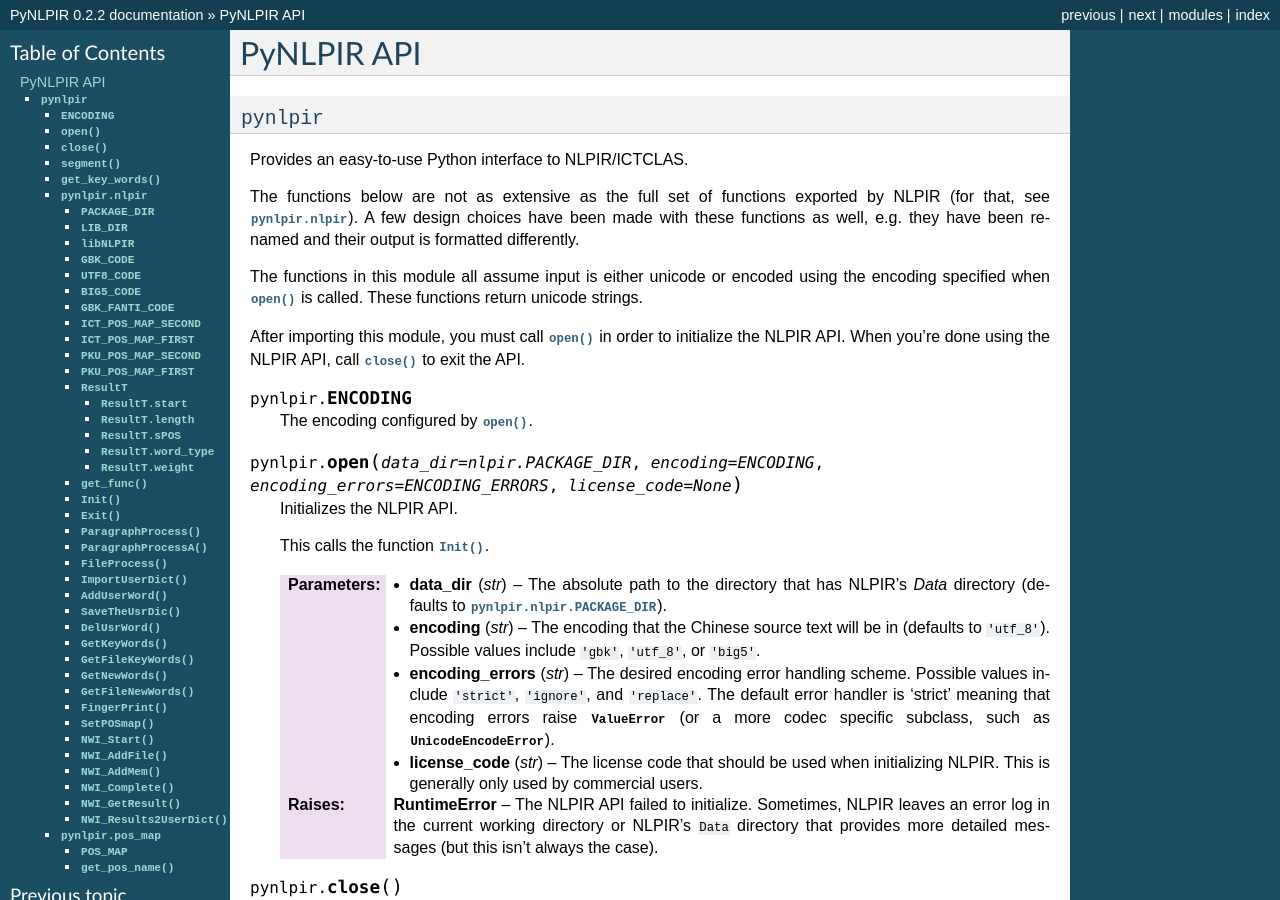
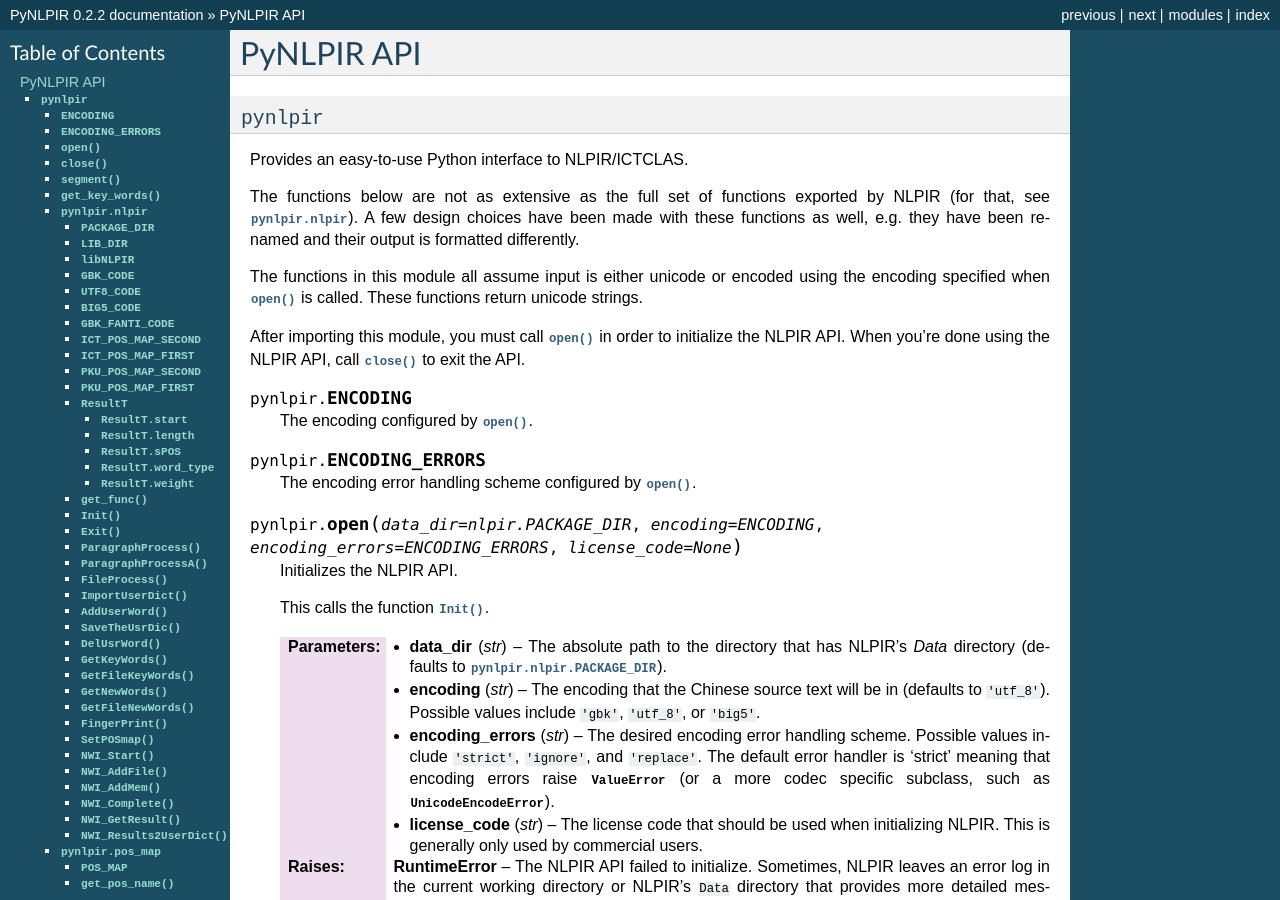
Before and after one commit to tsroten/pynlpir, a Sphinx documentation site: the page built from docs/api.rst, in a window 1280 px wide and 900 px high. Built offline with Sphinx 7.4.7, drawn with Linux system fonts in a browser that asks for light colours.

Commit message:
Adds encoding error documentation.

```diff
--- a/docs/api.rst
+++ b/docs/api.rst
@@ -24,6 +24,10 @@ the API.
 .. data:: ENCODING
 
     The encoding configured by :func:`open`.
+
+.. data:: ENCODING_ERRORS
+
+    The encoding error handling scheme configured by :func:`open`.
 
 .. function:: open(data_dir=nlpir.PACKAGE_DIR, encoding=ENCODING, encoding_errors=ENCODING_ERRORS, license_code=None)
 
```
